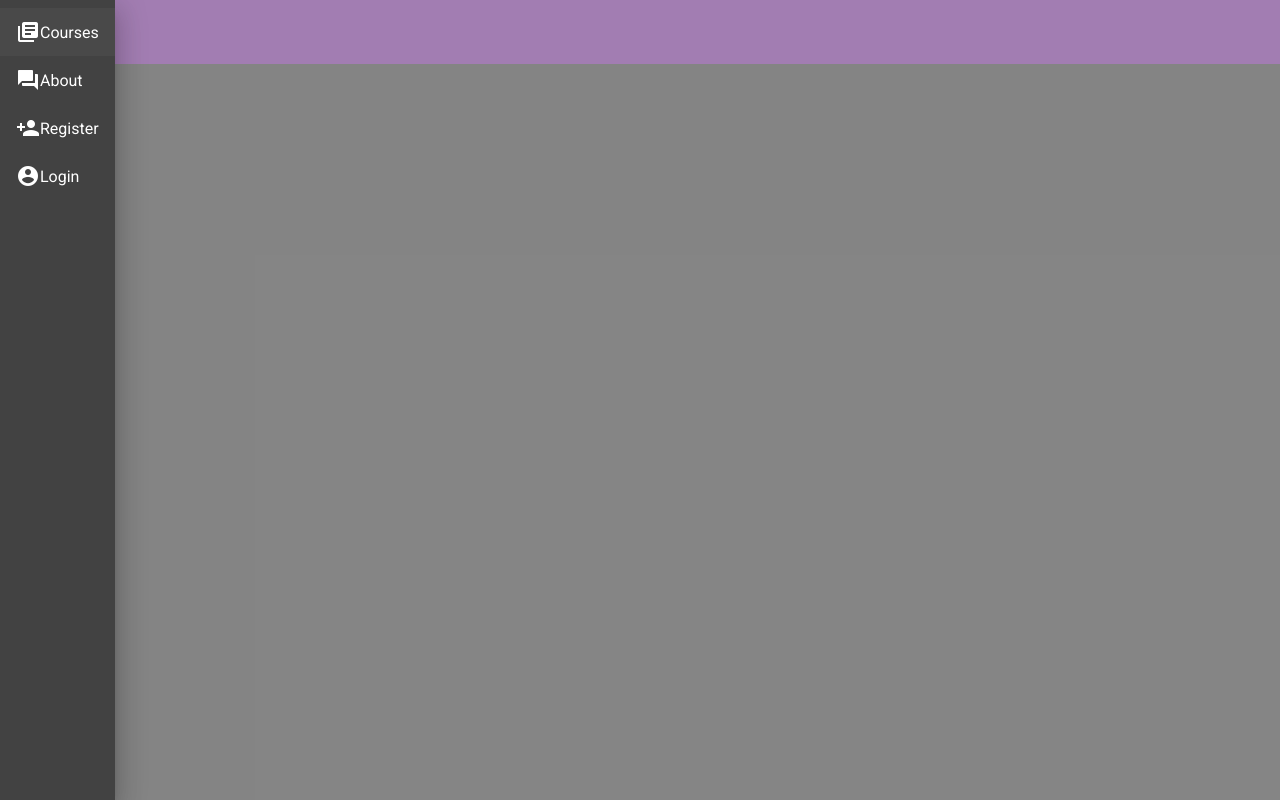
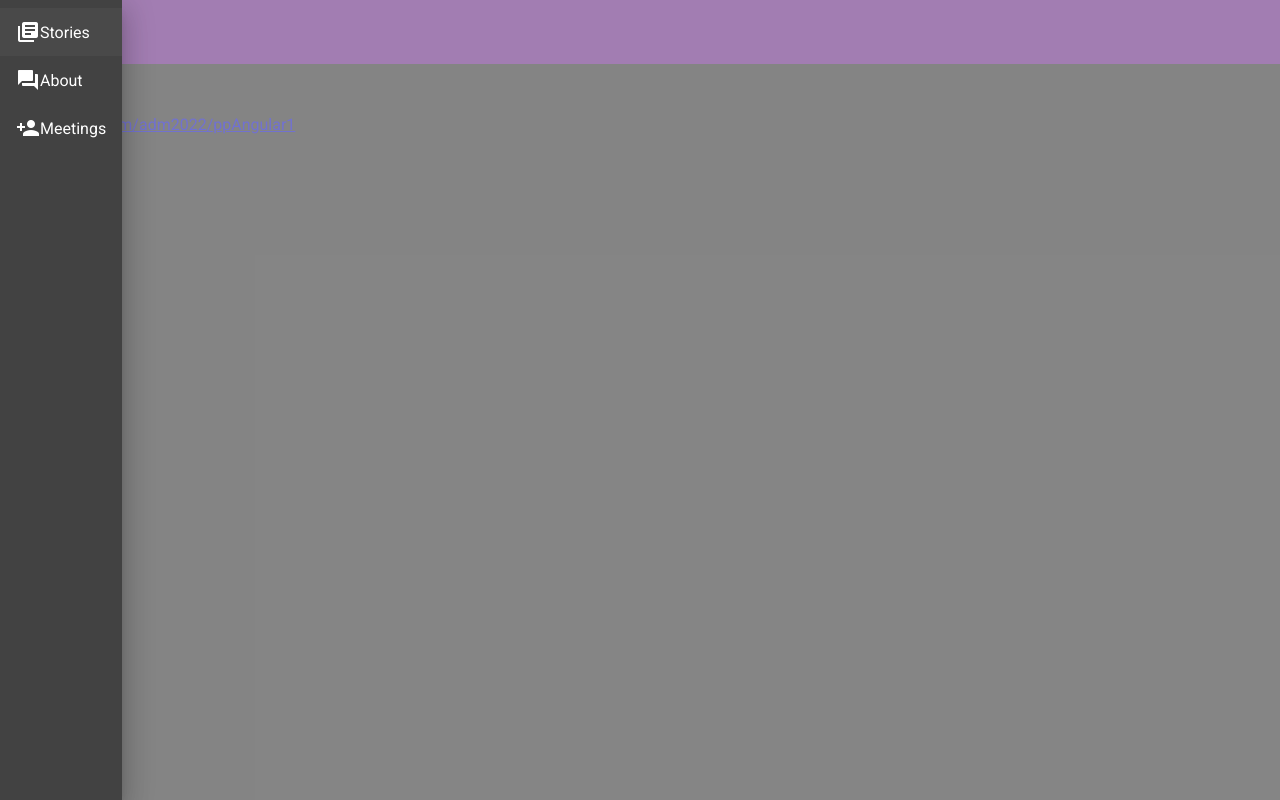
Before and after one commit to adm2022/ppAngular1, an Angular app: page /about in a window 1280 px wide. Both pictures are taken after a click on the button "menu". Built offline with nearby package versions, Linux system fonts and the light colour scheme.

Commit message:
Tweaked menu

```diff
--- a/src/app/about/about.component.html
+++ b/src/app/about/about.component.html
@@ -1 +1,3 @@
 <p>about works!</p>
+
+<a href="https://github.com/adm2022/ppAngular1">https://github.com/adm2022/ppAngular1</a>
--- a/src/app/app.component.html
+++ b/src/app/app.component.html
@@ -6,7 +6,7 @@
 
           <a mat-list-item routerLink="/">
               <mat-icon>library_books</mat-icon>
-              <span>Courses</span>
+              <span>Stories</span>
           </a>
 
           <a mat-list-item routerLink="about">
@@ -15,14 +15,8 @@
           </a>
           <a mat-list-item>
               <mat-icon>person_add</mat-icon>
-              <span>Register</span>
+              <span>Meetings</span>
           </a>
-
-          <a mat-list-item>
-              <mat-icon>account_circle</mat-icon>
-              <span>Login</span>
-          </a>
-
 
       </mat-nav-list>
 
```
